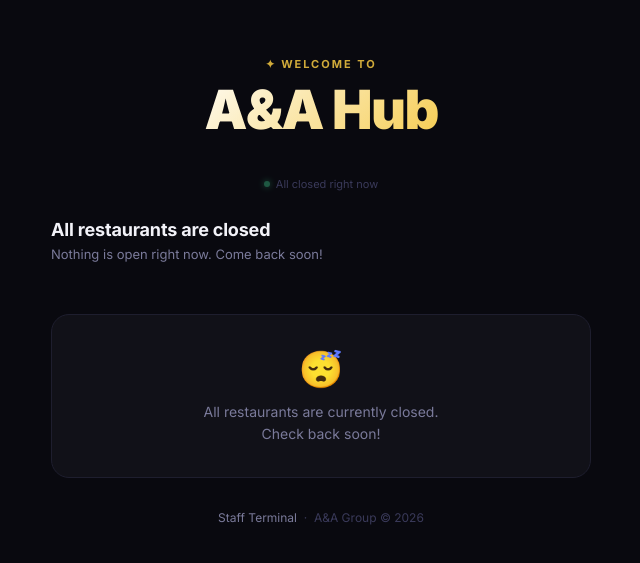
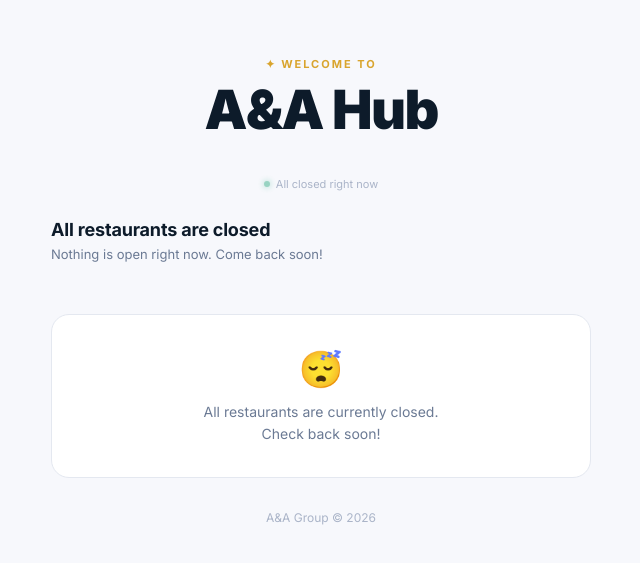
Before and after one commit to littleguysbigbusiness/A-A-Cafe, a plain HTML site: page hub.html in a window 1280 px wide. Shown: the part 109-672 px from the top of the page, without its empty margins (319-959 px from the left). Drawn offline with Linux system fonts and the light colour scheme; no server answers.

Commit message:
Hub: white/light theme, remove staff terminal link
Switched from dark (#09090f) to clean white (#f7f8fc) customer-facing
design; updated all colours, shadows, and borders for light mode.
Removed the staff terminal footer link — not for customers to see.

Co-Authored-By: Claude Sonnet 4.6 <noreply@anthropic.com>
Claude-Session: https://claude.ai/code/session_01KMJcAygpgwnVFCxdQqowLT

```diff
--- a/hub.html
+++ b/hub.html
@@ -9,14 +9,14 @@
     <link href="https://fonts.googleapis.com/css2?family=Inter:wght@400;500;600;700;800;900&display=swap" rel="stylesheet">
     <style>
         :root {
-            --bg: #09090f;
-            --bg-card: #111118;
-            --border: #1e1e2e;
-            --text: #f2f2f8;
-            --text-muted: #7a7a9a;
-            --text-dim: #3a3a5a;
-            --gold: #f5c842;
-            --green: #3ecf8e;
+            --bg: #f7f8fc;
+            --bg-card: #ffffff;
+            --border: #e4e8f0;
+            --text: #0d1b2a;
+            --text-muted: #6b7a94;
+            --text-dim: #aab4c8;
+            --gold: #d4960a;
+            --green: #0d9e6e;
             --radius: 18px;
         }
 
@@ -86,10 +86,7 @@
             font-weight: 900;
             letter-spacing: -0.03em;
             line-height: 1;
-            background: linear-gradient(135deg, #fff 20%, var(--gold) 80%);
-            -webkit-background-clip: text;
-            -webkit-text-fill-color: transparent;
-            background-clip: text;
+            color: var(--text);
             margin-bottom: 10px;
         }
 
@@ -144,7 +141,7 @@
         .shop-btn-steak::before   { background: linear-gradient(135deg, rgba(192,80,28,0.1), transparent); }
         .shop-btn-chinese::before { background: linear-gradient(135deg, rgba(192,28,28,0.1), transparent); }
 
-        .shop-btn:hover { transform: translateY(-2px); box-shadow: 0 12px 36px rgba(0,0,0,0.5); }
+        .shop-btn:hover { transform: translateY(-2px); box-shadow: 0 8px 28px rgba(0,0,0,0.1); }
         .shop-btn:hover::before { opacity: 1; }
         .shop-btn-cafe:hover    { border-color: rgba(59,158,255,0.4); }
         .shop-btn-steak:hover   { border-color: rgba(192,80,28,0.5); }
@@ -210,8 +207,8 @@
             gap: 12px;
             padding: 12px 14px;
             border-radius: 12px;
-            background: rgba(255,255,255,0.02);
-            border: 1px solid rgba(255,255,255,0.04);
+            background: rgba(0,0,0,0.02);
+            border: 1px solid rgba(0,0,0,0.05);
             opacity: 0.5;
         }
         .closed-item-icon { font-size: 20px; }
@@ -223,9 +220,9 @@
             text-transform: uppercase;
             padding: 3px 9px;
             border-radius: 20px;
-            background: rgba(255,255,255,0.05);
+            background: rgba(0,0,0,0.04);
             color: var(--text-dim);
-            border: 1px solid rgba(255,255,255,0.06);
+            border: 1px solid rgba(0,0,0,0.06);
         }
 
         /* ── FOOTER ── */
@@ -297,7 +294,7 @@
     </div>
 
     <div class="hub-footer">
-        <a href="staff.html">Staff Terminal</a> &nbsp;·&nbsp; A&amp;A Group © 2026
+        A&amp;A Group © 2026
     </div>
 </div>
 
```
